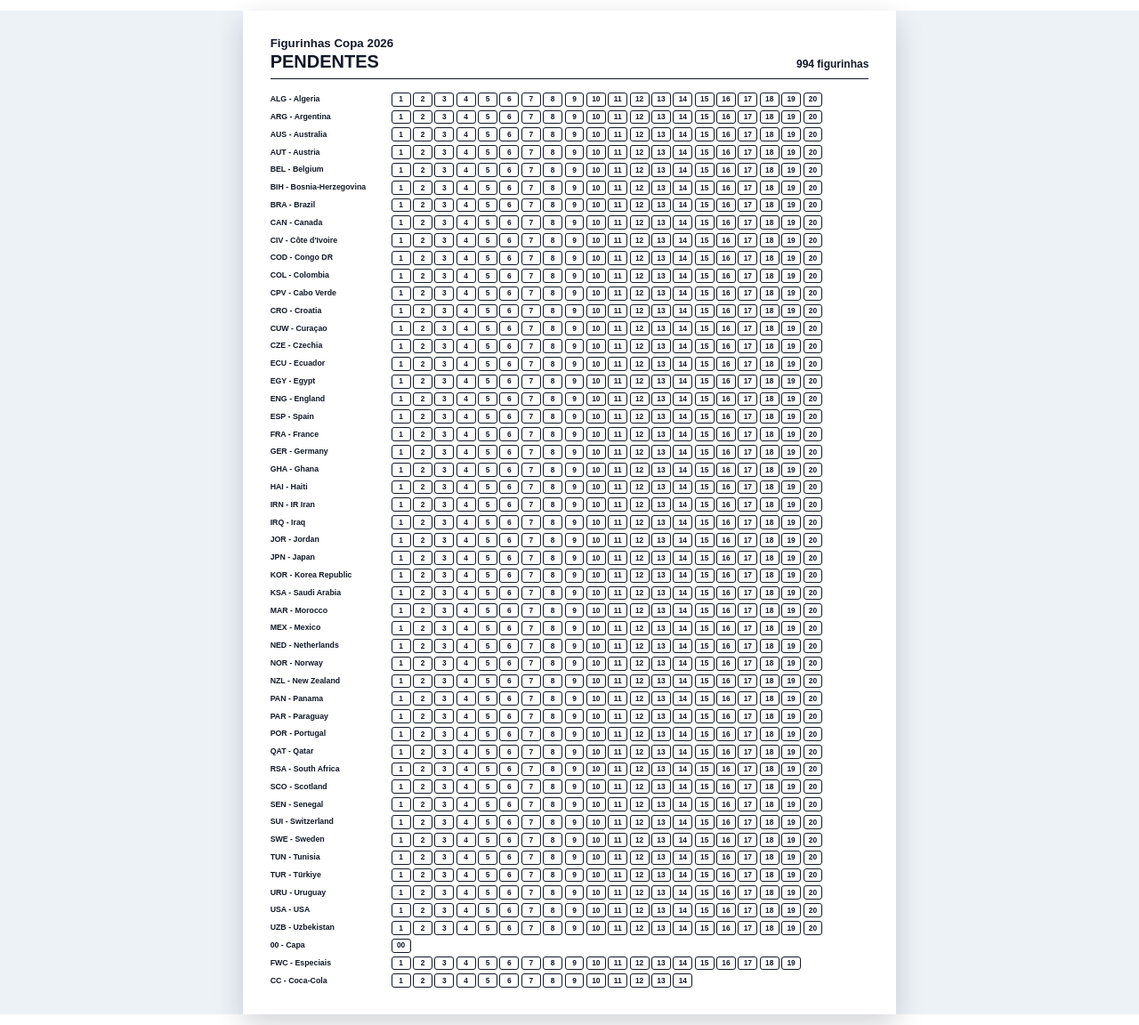
After one commit to diogoloff/figurinhas-copa-2026, a Flask app: page /figurinhas/resumo/imprimir in a window 1280 px wide. The commit adds this page. Shown: the whole page at 89% size. Run offline with Flask 3, Linux system fonts and the light colour scheme; the visitor is signed in with stand-in values (Sample User, id 1); parts of the project's set-up code (start-up, migrations or seed data) failed here and were passed over.

Commit message:
Lista de Impressão

```diff
--- a/app/auth/routes.py
+++ b/app/auth/routes.py
@@ -159,6 +159,18 @@ def compact_sticker_list():
     return render_template("compact_sticker_list.html", compact_list=compact_list)
 
 
+@auth_bp.get("/figurinhas/resumo/imprimir")
+@login_required
+def print_compact_sticker_list():
+    collected_codes = {
+        sticker.code
+        for sticker in UserSticker.query.filter_by(user_id=current_user.id, is_collected=True).all()
+    }
+    mode = "collected" if request.args.get("modo") == "adquiridas" else "pending"
+    compact_list = build_compact_list_data(collected_codes, mode=mode, query="")
+    return render_template("print_compact_sticker_list.html", compact_list=compact_list)
+
+
 @auth_bp.post("/figurinhas/resumo/<sticker_code>/alternar")
 @login_required
 def toggle_sticker_from_list(sticker_code):
--- /dev/null
+++ b/app/static/css/print-summary.css
@@ -0,0 +1,105 @@
+@page {
+  size: A4 portrait;
+  margin: 8mm;
+}
+
+* {
+  box-sizing: border-box;
+}
+
+html,
+body {
+  margin: 0;
+  color: #111827;
+  background: #ffffff;
+  font-family: Arial, Helvetica, sans-serif;
+}
+
+.print-page {
+  width: 194mm;
+}
+
+.print-header {
+  display: flex;
+  align-items: end;
+  justify-content: space-between;
+  gap: 8mm;
+  margin-bottom: 4mm;
+  border-bottom: 0.4mm solid #111827;
+  padding-bottom: 2.2mm;
+}
+
+.print-header strong {
+  display: block;
+  font-size: 10pt;
+  line-height: 1;
+}
+
+.print-header h1 {
+  margin: 1mm 0 0;
+  font-size: 15pt;
+  line-height: 1;
+}
+
+.print-header span {
+  flex: 0 0 auto;
+  font-size: 9pt;
+  font-weight: 700;
+}
+
+.print-list {
+  display: grid;
+  grid-template-columns: 1fr;
+  gap: 1.05mm;
+}
+
+.print-section {
+  display: grid;
+  grid-template-columns: 34mm minmax(0, 1fr);
+  gap: 2mm;
+  align-items: center;
+  min-height: 4.2mm;
+  break-inside: avoid;
+}
+
+.print-section h2 {
+  overflow: hidden;
+  margin: 0;
+  font-size: 6.6pt;
+  line-height: 1.05;
+  text-overflow: ellipsis;
+  white-space: nowrap;
+}
+
+.print-stickers {
+  display: flex;
+  flex-wrap: wrap;
+  gap: 0.65mm;
+  min-width: 0;
+}
+
+.print-stickers span {
+  display: inline-grid;
+  width: 5.8mm;
+  height: 4.2mm;
+  place-items: center;
+  border: 0.25mm solid #111827;
+  border-radius: 0.8mm;
+  font-size: 6.3pt;
+  font-weight: 700;
+  line-height: 1;
+}
+
+@media screen {
+  body {
+    background: #edf2f7;
+  }
+
+  .print-page {
+    min-height: 281mm;
+    margin: 12px auto;
+    padding: 8mm;
+    background: #ffffff;
+    box-shadow: 0 12px 30px rgba(15, 23, 42, 0.18);
+  }
+}
--- /dev/null
+++ b/app/static/js/print-summary.js
@@ -0,0 +1,3 @@
+window.addEventListener("load", function () {
+  window.print();
+});
--- /dev/null
+++ b/app/templates/print_compact_sticker_list.html
@@ -0,0 +1,34 @@
+<!doctype html>
+<html lang="pt-BR">
+<head>
+  <meta charset="utf-8">
+  <meta name="viewport" content="width=device-width, initial-scale=1">
+  <title>{{ "Adquiridas" if compact_list.showing_collected else "Pendentes" }} - Figurinhas Copa 2026</title>
+  <link rel="stylesheet" href="{{ url_for('static', filename='css/print-summary.css') }}">
+</head>
+<body>
+  <main class="print-page">
+    <header class="print-header">
+      <div>
+        <strong>Figurinhas Copa 2026</strong>
+        <h1>{{ "ADQUIRIDAS" if compact_list.showing_collected else "PENDENTES" }}</h1>
+      </div>
+      <span>{{ compact_list.total_visible }} figurinhas</span>
+    </header>
+
+    <section class="print-list" aria-label="Lista para impressao">
+      {% for section in compact_list.sections %}
+        <article class="print-section">
+          <h2>{{ section.sigla }} - {{ section.nome }}</h2>
+          <div class="print-stickers">
+            {% for sticker in section.stickers %}
+              <span>{{ sticker.number }}</span>
+            {% endfor %}
+          </div>
+        </article>
+      {% endfor %}
+    </section>
+  </main>
+  <script src="{{ url_for('static', filename='js/print-summary.js') }}" defer></script>
+</body>
+</html>
```
Also changed, not shown: app/static/css/styles.css (+15 -1 lines), app/templates/compact_sticker_list.html (+8 -0 lines).
